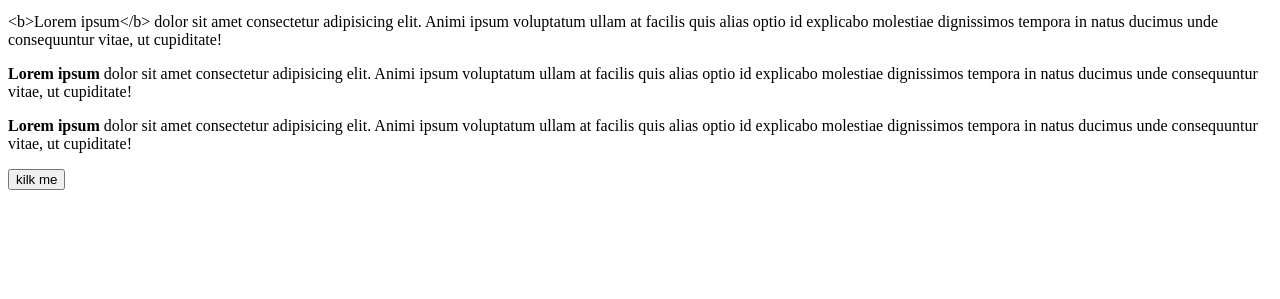
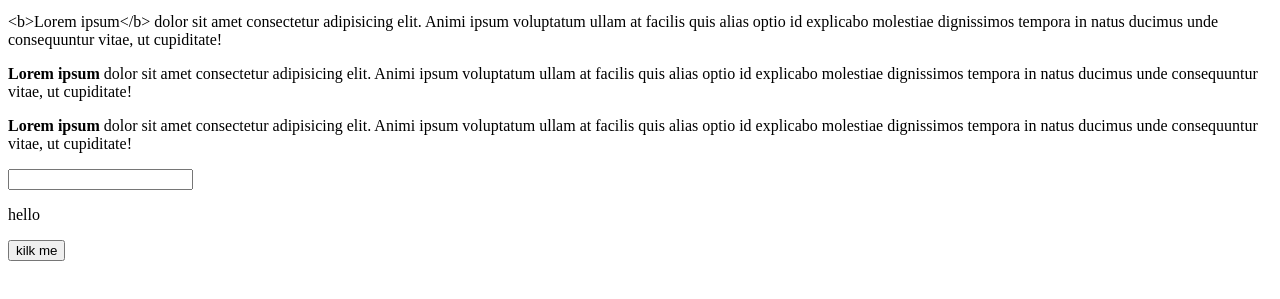
Before and after one commit to piotrbadelek/vutur, a plain HTML site: page index.html in a window 1280 px wide. Shown: the part 101-400 px from the top of the page. Drawn offline with Linux system fonts and the light colour scheme.

Commit message:
data-v-model

```diff
--- a/index.html
+++ b/index.html
@@ -16,6 +16,8 @@
 	<div data-v-once>
 		<p data-v-html="msg"></p>
 	</div>
+	<input type="text" data-v-model="kasztan">
+	<p>hello <span data-v-text="kasztan"></span></p>
 	<button data-v-on="click:alert('haha yes');">kilk me</button>
 	<script src="./script.js"></script>
 	<script defer>
--- a/script.js
+++ b/script.js
@@ -11,6 +11,19 @@ function Vutur() {
 	function $(selector) {
 		return document.querySelectorAll(selector);
 	};
+
+	$("input[data-v-model], textarea[data-v-model]").forEach(el => {
+		if (!el.dataset.vModelHandled) {
+			// eslint-disable-next-line no-use-before-define
+			define(el.dataset.vModel, el.value);
+			el.addEventListener("input", Vutur);
+			el.setAttribute("data-v-model-handled", el.dataset.vModel);
+		} else {
+			if (window[el.dataset.vModel] !== el.value) {
+				window[el.dataset.vModel] = el.value;
+			};
+		};
+	});
 
 	$("[data-v-show]").forEach(el => {
 		if (!el.dataset.vShowDisplayMode) {
```
